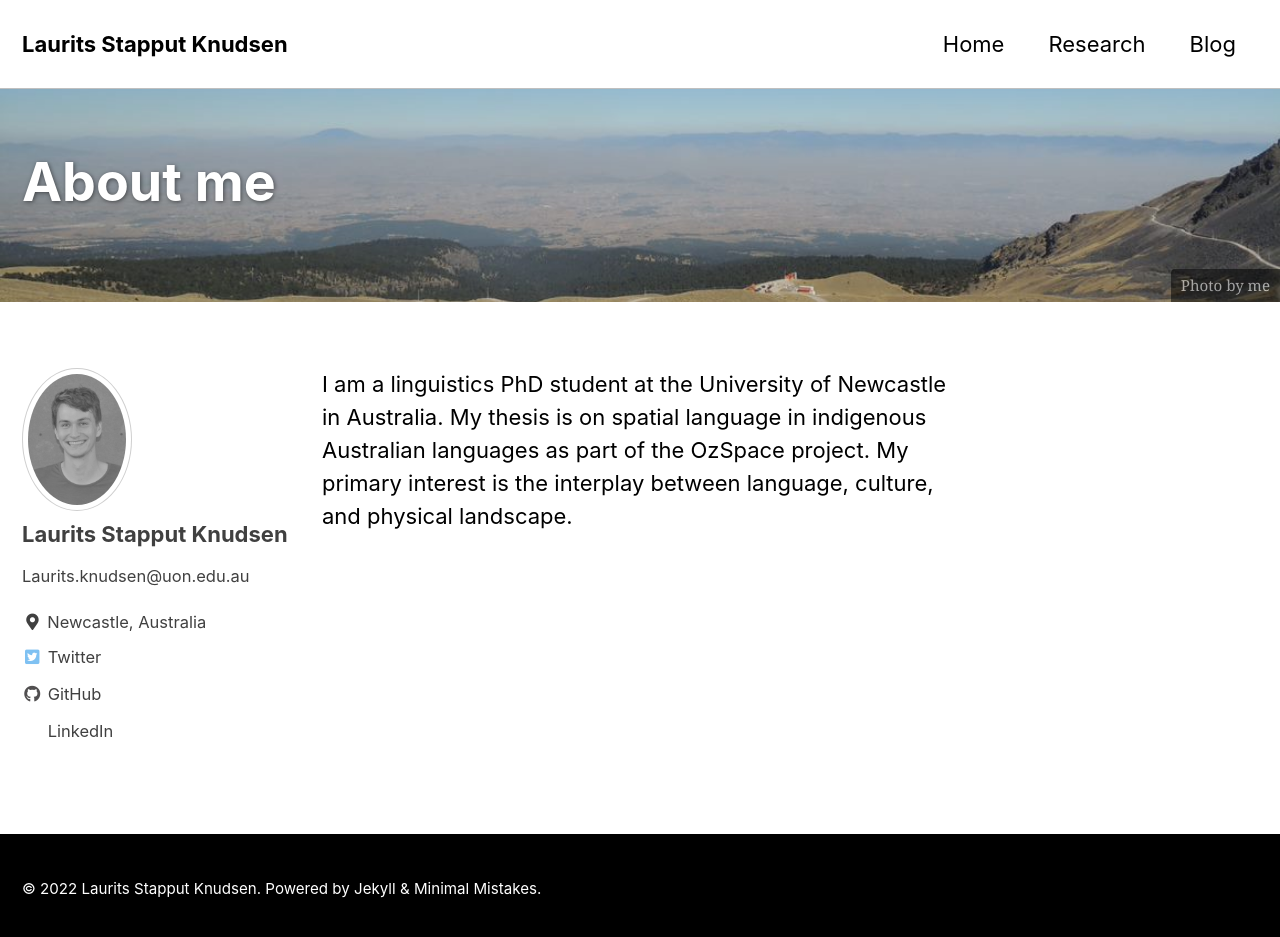
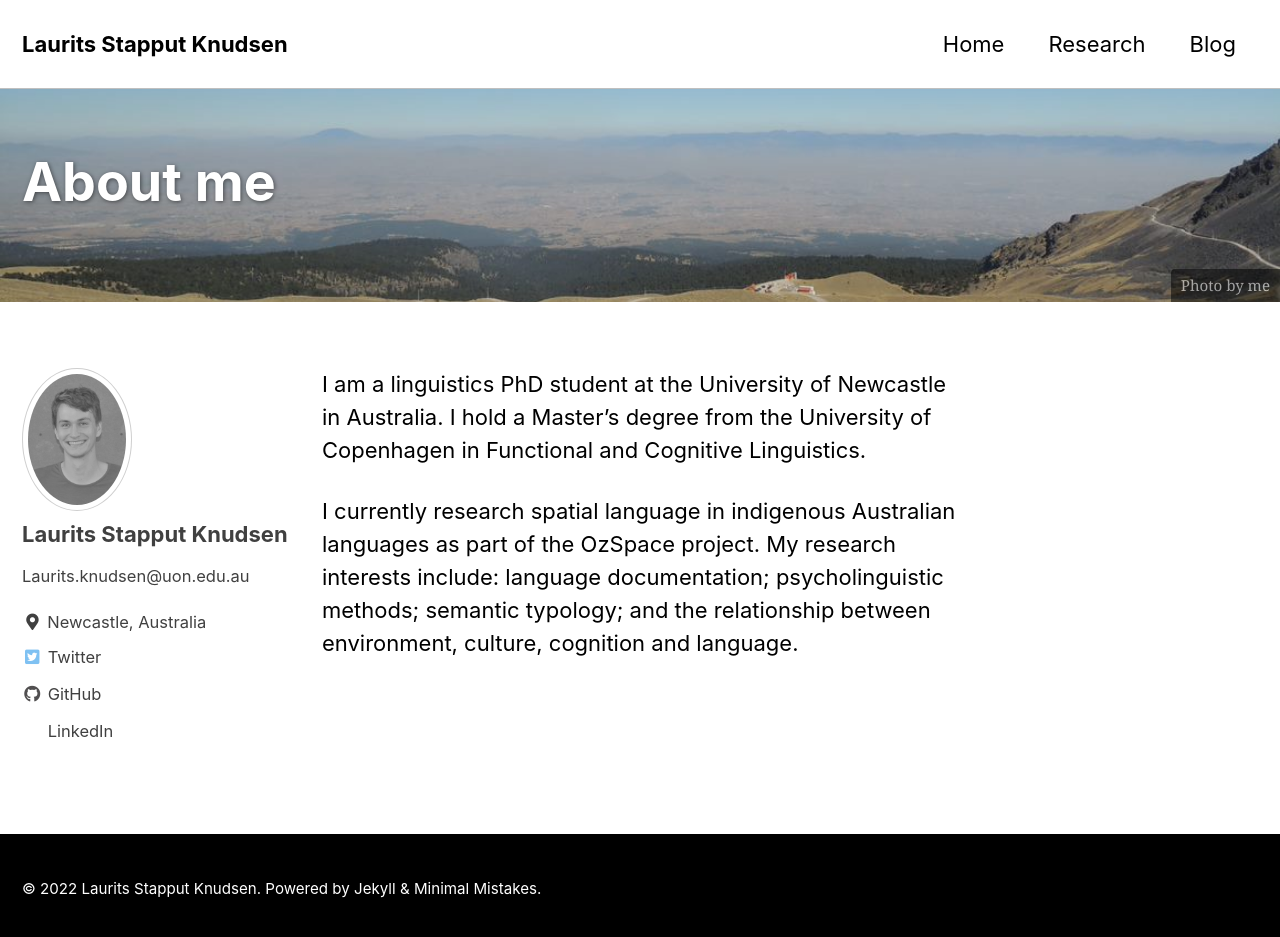
Before and after one commit to lstapputknudsen/lstapputknudsen.github.io, a Jekyll site: the page built from index.md, in a window 1280 px wide and 944 px high. Shown: the top 937 px of the window. Built offline with Jekyll 4.4.1, drawn with Linux system fonts in a browser that asks for light colours; cached includes are drawn as plain includes.

Commit message:
Update index.md

```diff
--- a/index.md
+++ b/index.md
@@ -8,4 +8,6 @@ title: About me
 permalink: /
 ---
 
-I am a linguistics PhD student at the University of Newcastle in Australia. My thesis is on spatial language in indigenous Australian languages as part of the OzSpace project. My primary interest is the interplay between language, culture, and physical landscape.
+I am a linguistics PhD student at the University of Newcastle in Australia. I hold a Master's degree from the University of Copenhagen in Functional and Cognitive Linguistics.
+
+I currently research spatial language in indigenous Australian languages as part of the OzSpace project. My research interests include: language documentation; psycholinguistic methods; semantic typology; and the relationship between environment, culture, cognition and language.
```
